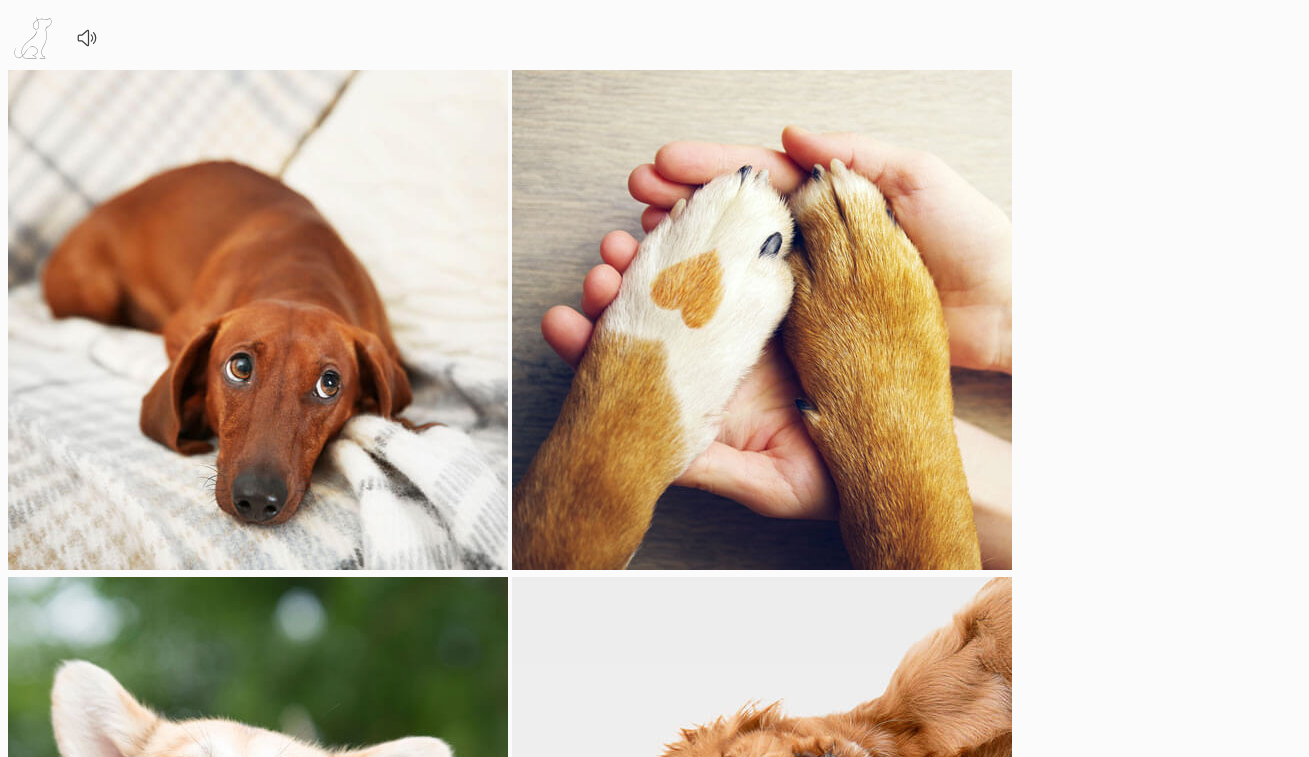
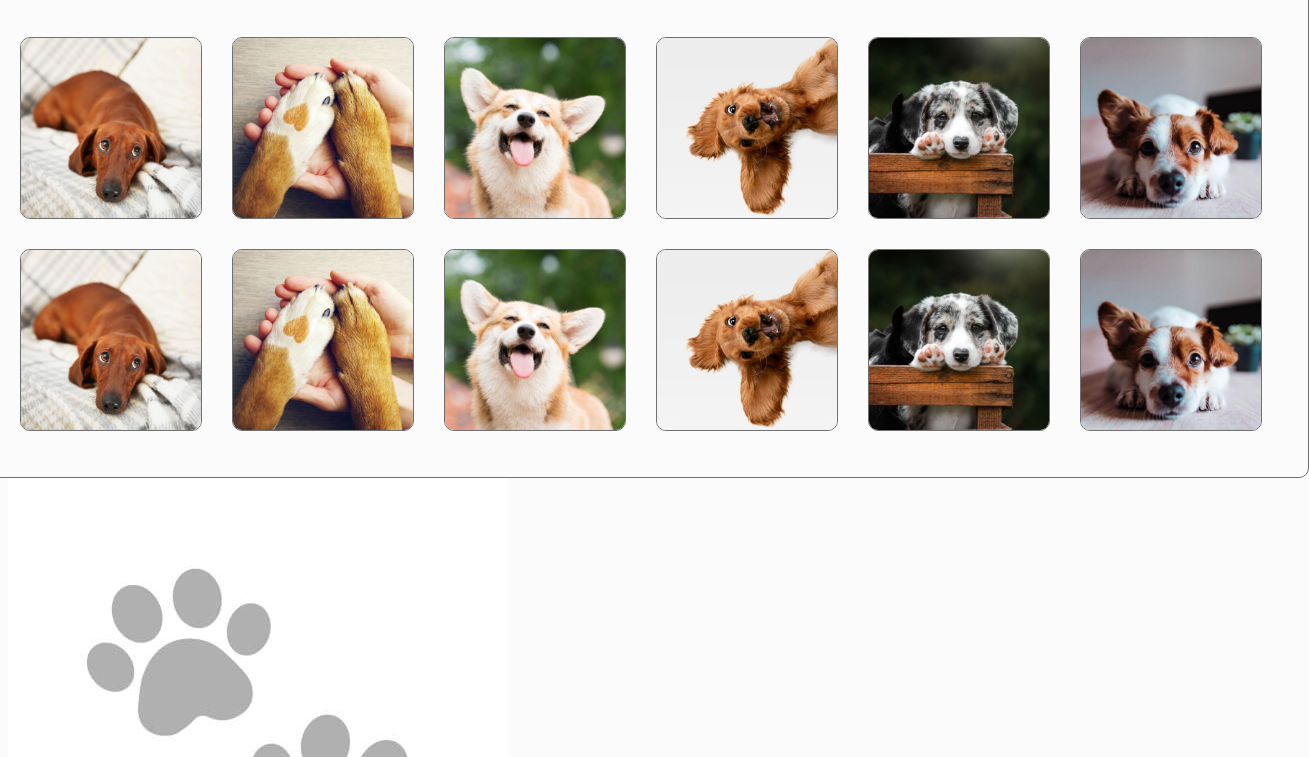
Before and after one commit to danielacmelo/matching-game, a plain HTML site: page index..html in a window 1280 px wide. Shown: the part 1752-2509 px from the top of the page, 1309 px wide, since content can reach past the window. Drawn offline with Linux system fonts and the light colour scheme; a script that the page names is missing.

Commit message:
added grid & border, shadow photos

```diff
--- a/index..html
+++ b/index..html
@@ -15,7 +15,7 @@
         <p>Click on the cards to find a match</p>
         <img class="outline-dog" src="images/outline-seated-dog-AdobeStock-2_591214034.svg" alt= "Sweet outline of a seated small dog">
         <img class="icon-sound" src="images/sound-icon-on-AdobeStock_304067869.svg" alt= "Sound icon">
-        <img src="images/dog-start-AdobeStock_135715810.jpg" alt= "Small long-haired chocolate and cream dachshund with a cute gaze">
+        <img class="dog-start" src="images/dog-start-AdobeStock_135715810.jpg" alt= "Small long-haired chocolate and cream dachshund with a cute gaze">
         <img src="images/dog-paws_trail.svg" alt= "Adorable paw prints left behind by a tiny dog">
         <button class="btn-start-game" id="btn-start-game">Start Game</button>
     </div>
@@ -27,7 +27,8 @@
         <img class="outline-dog" src="images/outline-seated-dog-AdobeStock-2_591214034.svg" alt= "Sweet outline of a seated small dog">
         <img class="icon-sound" src="images/sound-icon-on-AdobeStock_304067869.svg" alt= "Sound icon">
 
-        <div class = cards-container id="cards-container">
+        <div class="container">
+            <div class="cards-container" id="cards-container">
                 <img src="images/dog-1-AdobeStock_99884104.jpg" alt="Chocolate dachshund lay in a bed with a cute glaze">
                 <img src="images/dog-2-AdobeStock_167618810.jpg" alt="Dog paws and woman's hands intertwined, with a heart-shaped marking on one paw">
                 <img src="images/dog-3-AdobeStock_202747104.jpg" alt="Happy corgi with a smiling expression">
@@ -40,9 +41,10 @@
                 <img src="images/dog-4-AdobeStock_273162497.jpg" alt="A smiling english cocker spaniel puppy appears diagonally in the photo with ears falling">
                 <img src="images/dog-5-AdobeStock_439003091.jpg" alt="A small cardigan welsh corgi puppy rests its chin and front paws on a bench back">
                 <img src="images/dog-6-AdobeStock_322612102.jpg" alt="A small jack russell puppy lies on the ground with one ear laid down and the other standing">
+            </div>
+        </div>
+
         <img src="images/dogs-paws-AdobeStock_252849218.jpg" alt="Set of paw icons">
-
-        </div>
 
             <button class="btn-end-game" id="btn-end-game">End Game</button>
 
@@ -54,7 +56,7 @@
 
         <p>Congratulations!</p>
         <p>You deserve many dog licks!</p>
-        <img src="images/dog-end-AdobeStock_290971254.jpg" alt="A smiling dog in the middle of a field of daisies">
+        <img class="dog-win" src="images/dog-end-AdobeStock_290971254.jpg" alt="A smiling dog in the middle of a field of daisies">
         <img src="images/dog-paws_trail.svg" alt= "Adorable paw prints left behind by a tiny dog">
         <p>Play again</p>
         <button class="btn-yes" id="btn-yes">Yes</button>
--- a/styles/styles.css
+++ b/styles/styles.css
@@ -132,6 +132,47 @@ section {
 }
 
 
+.dog-start,
+.dog-win{
+	width: 416px;
+	border: #707070 solid 1px;
+	border-radius: 10px;
+	box-shadow: 4px 8px 4px;
+}
+
+.container {
+	display: flex;
+	justify-content: center;
+}
+
+.cards-container {
+	display: grid;
+	grid-template-columns: repeat(6,180px);
+	grid-template-rows: repeat(2,180px);
+	gap: 2rem;
+	/* justify-content: center; */
+	/* align-items: self-start; */
+	border: #707070 solid 1px;
+	border-radius: 10px;
+	padding: 3rem;
+
+}
+
+
+.cards-container img {
+	display: block;
+	width: 180px;
+	height: 180px;
+	object-fit: cover;
+	border: #707070 solid 1px;
+	border-radius: 10px;
+
+}
+
+
+
+
+
 
 
 /* Footer
```
Lines whose indentation alone changed are shown as unchanged.
